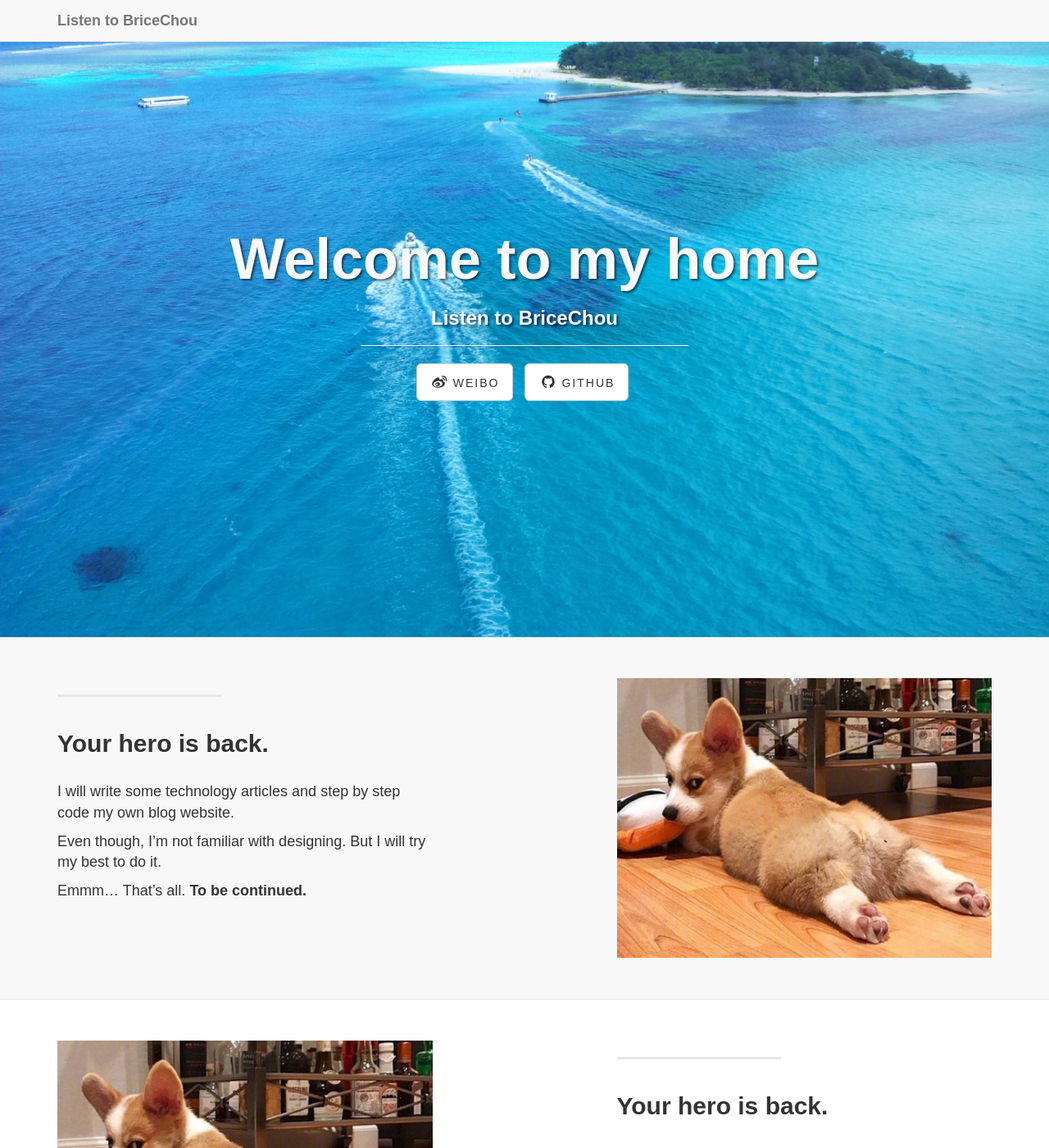
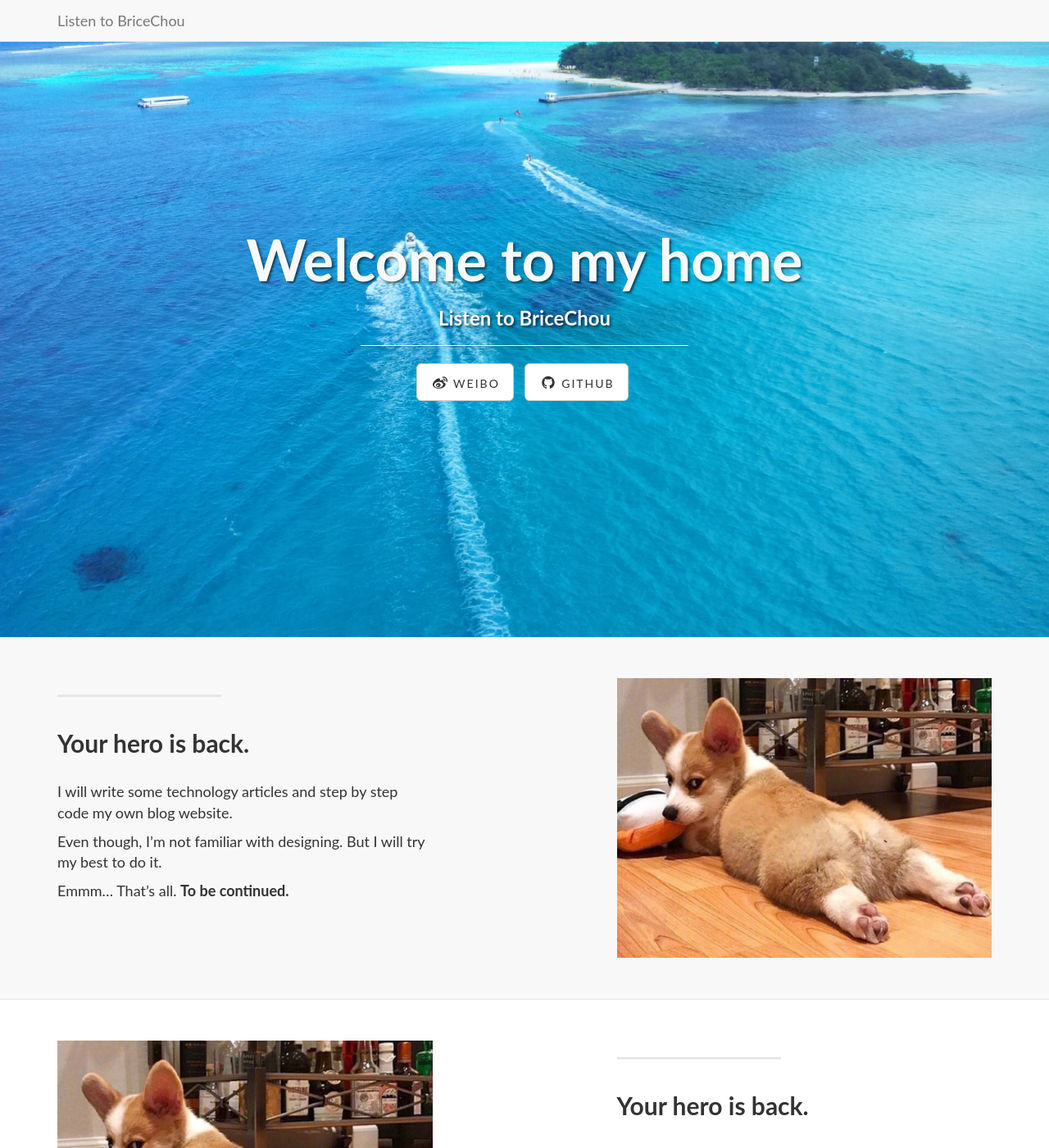
Before and after one commit to BriceChou/bricechou.github.io, a Jekyll site: the page built from index.html, in a window 1280 px wide and 1400 px high. Shown: the whole window at 82% size. Built offline with Jekyll 4.4.1, drawn with Linux system fonts in a browser that asks for light colours; nearby versions of some CDN libraries; a style sheet for code colours, icons or effects is not loaded.

Commit message:
delete useless css style code

```diff
--- a/css/main.css
+++ b/css/main.css
@@ -10,14 +10,17 @@
   height: 100%;
 }
 
-body,
+body {
+  font-family: 'Lato', sans-serif, 'Helvetica Neue', Helvetica, Arial, 'Microsoft YaHei';
+}
+
 h1,
 h2,
 h3,
 h4,
 h5,
 h6 {
-  font-family: sans-serif, "Lato", "Helvetica Neue", Arial, "Microsoft YaHei";
+  font-family: 'Lato', sans-serif, 'Helvetica Neue', Helvetica, Arial, 'Microsoft YaHei';
   font-weight: 700;
 }
 
@@ -109,53 +112,6 @@
   border-top: 3px solid #e7e7e7;
 }
 
-.banner {
-  padding: 100px 0;
-  color: #f8f8f8;
-  background: url(/res/img/banner-bg.jpg) no-repeat center center;
-  background-size: cover;
-}
-
-.banner h2 {
-  margin: 0;
-  text-shadow: 2px 2px 3px rgba(0,0,0,0.6);
-  font-size: 3em;
-}
-
-.banner ul {
-  margin-bottom: 0;
-}
-
-.banner-social-buttons {
-  float: right;
-  margin-top: 0;
-}
-
-@media(max-width:1199px) {
-  ul.banner-social-buttons {
-      float: left;
-      margin-top: 15px;
-  }
-}
-
-@media(max-width:767px) {
-  .banner h2 {
-      margin: 0;
-      text-shadow: 2px 2px 3px rgba(0,0,0,0.6);
-      font-size: 3em;
-  }
-
-  ul.banner-social-buttons > li {
-      display: block;
-      margin-bottom: 20px;
-      padding: 0;
-  }
-
-  ul.banner-social-buttons > li:last-child {
-      margin-bottom: 0;
-  }
-}
-
 footer {
   padding: 50px 0;
   background-color: #f8f8f8;
```
